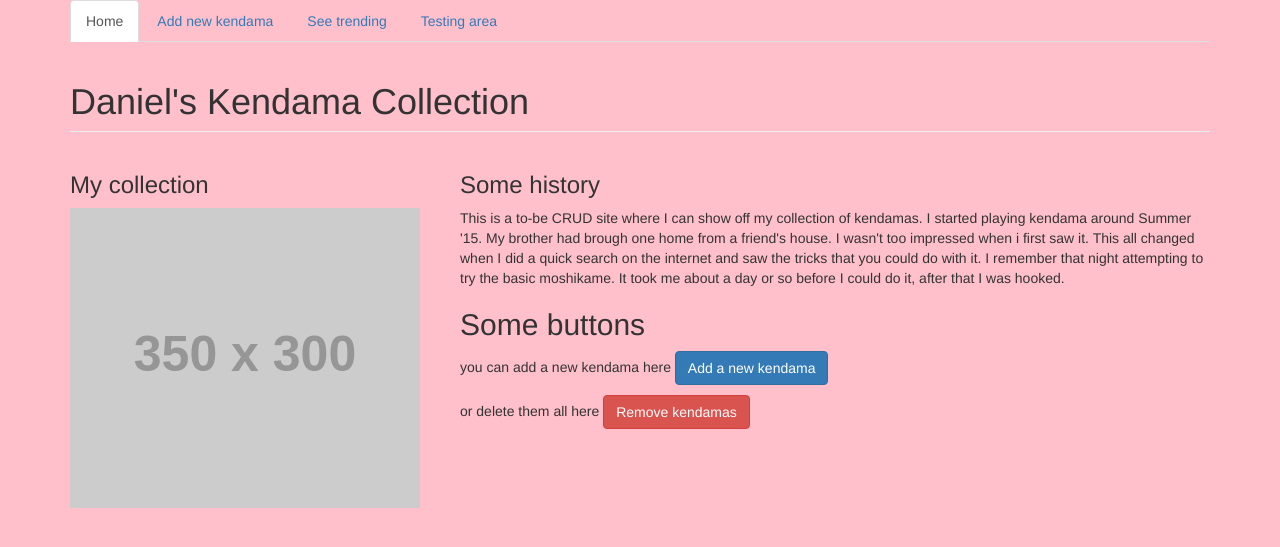
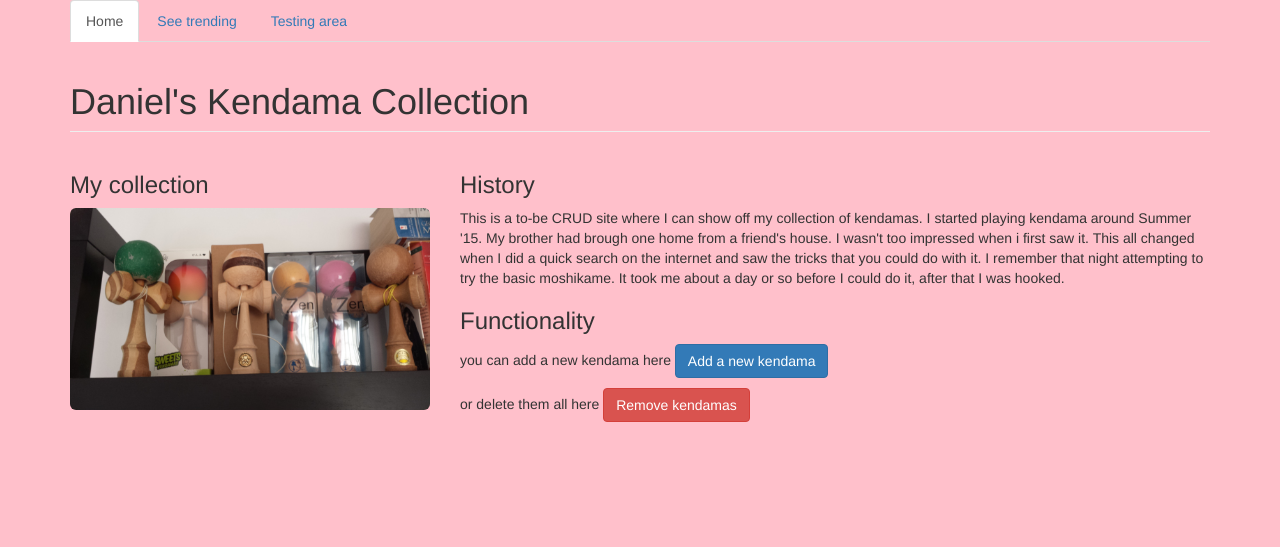
Before and after one commit to danielcodes/kendama-collection, a Flask app: page / in a window 1280 px wide. Shown: the top 547 px of the page. Run offline with Flask 2, Linux system fonts and the light colour scheme; grey boxes labelled with a size stand in for pictures from a placeholder-image service; data that the repository does not hold is empty; some libraries are stand-ins or nearby versions.

Commit message:
added collection and individual pictures

```diff
--- a/templates/base.html
+++ b/templates/base.html
@@ -19,7 +19,6 @@
 
 			<ul class="nav nav-tabs">
 			  <li role="presentation" class="active"><a href="{{url_for("home")}}">Home</a></li>
-			  <li role="presentation"><a href="{{url_for("new_kendama")}}">Add new kendama</a></li>
 			  <li role="presentation"><a href="#">See trending</a></li>
 				<li role="presentation"><a href="{{url_for("testing_components")}}">Testing area</a></li>
 			</ul>
--- a/templates/kendamas.html
+++ b/templates/kendamas.html
@@ -6,16 +6,17 @@
 	<div class="row description-box">
 		<div class="col-md-4">
 			<h3>My collection</h3>
-			<img src="http://placehold.it/350x300">
+			<!--<img src="http://placehold.it/350x300">-->
+			<img class="img-responsive img-rounded center-block" src="/static/img/collection.jpg" alt="">
 		</div>
 
 		<div class="col-md-8">
-			<h3>Some history</h3>
+			<h3>History</h3>
 			<p>
 			  This is a to-be CRUD site where I can show off my collection of kendamas. I started playing kendama around Summer '15. My brother had brough one home from a friend's house. I wasn't too impressed when i first saw it. This all changed when I did a quick search on the internet and saw the tricks that you could do with it. I remember that night attempting to try the basic moshikame. It took me about a day or so before I could do it, after that I was hooked.
 			</p>
 
-			<h2>Some buttons</h2>
+			<h3>Functionality</h3>
 			<div>
 				<p>
 					you can add a new kendama here
```
Also changed, not shown: README.md, static/img/collection.jpg (added), static/uploads/arcanine.png (deleted).
